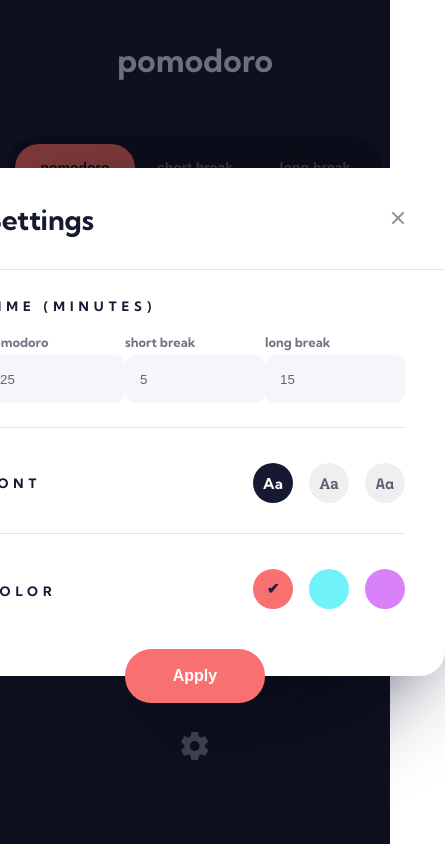
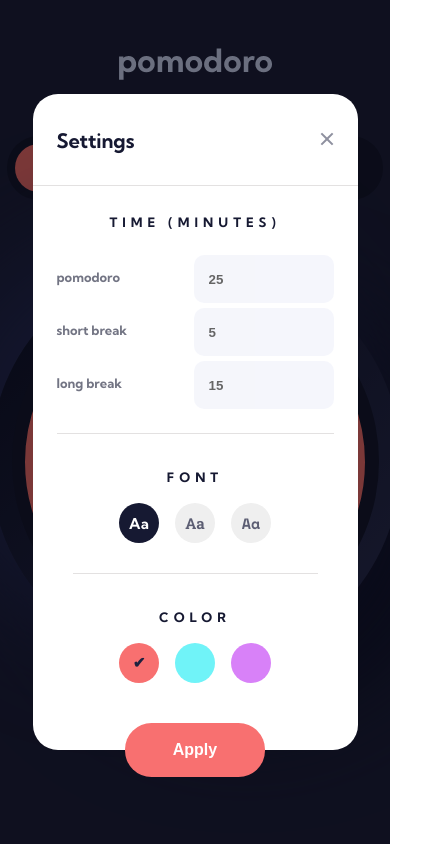
Before and after one commit to Jamario/pomodoro, a React (Create React App) app: page / in a window 390 px wide. Both pictures are taken after a click on the button 195 px from the left and 747 px from the top of the page. Shown: the whole page, 445 px wide, since content can reach past the window. Built offline with nearby package versions, Linux system fonts and the light colour scheme.

Commit message:
Settings modal responsive.

```diff
--- a/src/App/App.module.css
+++ b/src/App/App.module.css
@@ -7,6 +7,9 @@
     align-items: center;
     padding-top: 48px;
     position: relative;
+    overflow-x: hidden;
+    overflow-y: scroll;
+    padding-bottom: 24px;
 }
 
 .logo {
--- a/src/App/App.tsx
+++ b/src/App/App.tsx
@@ -24,6 +24,7 @@
     };
 
     return (
+        <>
             <div className={styles.container} style={fontStyle}>
                 <img src={logo} alt="Application logo." />
                 <OptionsBar timerType={timerType} changeTimerType={changeTimerType} />
@@ -31,8 +32,9 @@
                 <button className={styles.settingsBtn} onClick={() => setShowSettingsModal(true)}>
                     <img src={settingsIcon} alt="Settings icon." />
                 </button>
+            </div>
             <SettingsModal show={showSettingsModal} closeModal={() => setShowSettingsModal(false)} />
-        </div>
+        </>
     );
 };
 
--- a/src/components/SettingsModal/SettingsModal.module.css
+++ b/src/components/SettingsModal/SettingsModal.module.css
@@ -2,13 +2,14 @@
     background-color: rgba(0, 0, 0, 0.5);
     justify-content: center;
     align-items: center;
-    height: 100vh;
-    width: 100vw;
+    height: 100%;
+    width: 100%;
     position: absolute;
     top: 0;
     left: 0;
     z-index: 99;
     color: var(--color-dark-blue);
+
 }
 
 .hide {
@@ -28,7 +29,7 @@
     position: relative;
 }
 
-.row {
+.row, .group {
     display: flex;
     flex-direction: row;
 }
@@ -81,6 +82,7 @@
     border-radius: 10px;
     margin-top: 5px;
     padding: 15px;
+    font-weight: bold;
 }
 
 .input:focus {
@@ -187,3 +189,41 @@
 .activeColorButton::after {
     content: ' \2714';
 }
+
+@media (max-width: 550px) {
+    .settings {
+        width: 325px;
+    }
+
+    .container h2{
+        text-align: center;
+    }
+
+    .fontSection, .colorSection, .group {
+        flex-direction: column;
+    }
+
+    .fontSection h2,  .colorSection h2{
+        margin-bottom: 18px;
+    }
+
+    .modalHeader {
+        justify-content: space-between;
+        padding: 0 24px 32px;
+    }
+
+    .modalHeader h1 {
+        font-size: 2.0rem;
+    }
+
+    .timeSection {
+        margin: 0 24px;
+    }
+
+    .label {
+        display: flex;
+        flex-direction: row;
+        justify-content: space-between;
+        align-items: center;
+    }
+}
--- a/src/components/SettingsModal/SettingsModal.tsx
+++ b/src/components/SettingsModal/SettingsModal.tsx
@@ -79,9 +79,9 @@
                 </div>
                 <div className={styles.timeSection}>
                     <h2>Time (MINUTES)</h2>
-                    <div className={`${styles.row}`}>
+                    <div>
                         <form onSubmit={handleSubmitForm}>
-                            <div className={`${styles.row}`}>
+                            <div className={`${styles.group}`}>
                                 <SettingsInput
                                     label="pomodoro"
                                     name="pomodoro"
```
Lines whose indentation alone changed are shown as unchanged.
